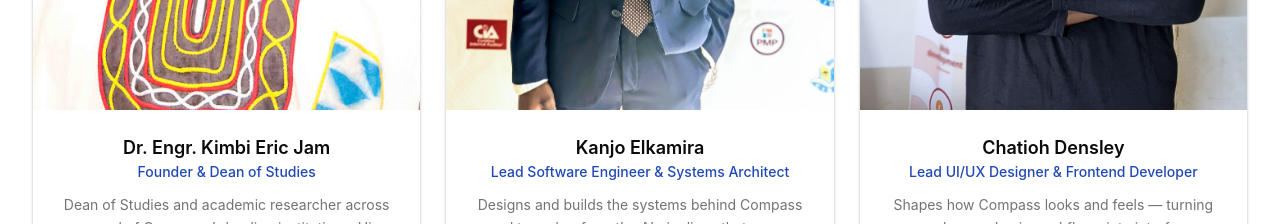
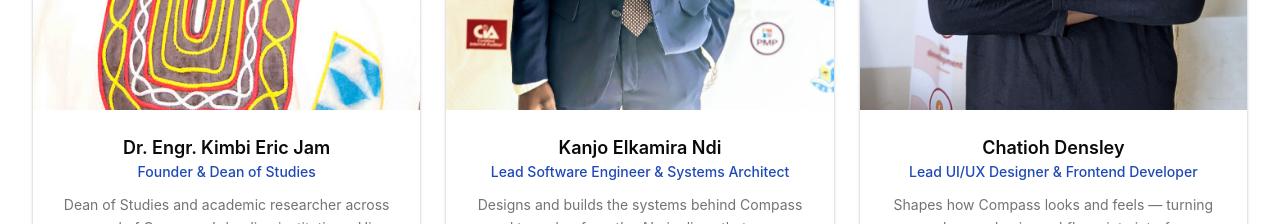
Before and after one commit to Kanjo-Elkamira-Ndi/Compass, a React (Vite) app in the folder frontend/: page /about in a window 1280 px wide. Shown: the part 5180-5404 px from the top of the page. Built offline with nearby package versions, Linux system fonts and the light colour scheme.

Commit message:
feat: update team member name to include full name for clarity

```diff
--- a/frontend/src/pages/public/AboutPage.tsx
+++ b/frontend/src/pages/public/AboutPage.tsx
@@ -70,7 +70,7 @@ const TEAM = [
     image: '/dean.jpeg',
   },
   {
-    name: 'Kanjo Elkamira',
+    name: 'Kanjo Elkamira Ndi',
     role: 'Lead Software Engineer & Systems Architect',
     bio: 'Designs and builds the systems behind Compass end to end — from the AI pipelines that power academic guidance to the infrastructure that keeps it running reliably for every student.',
     initials: 'KE',
```
